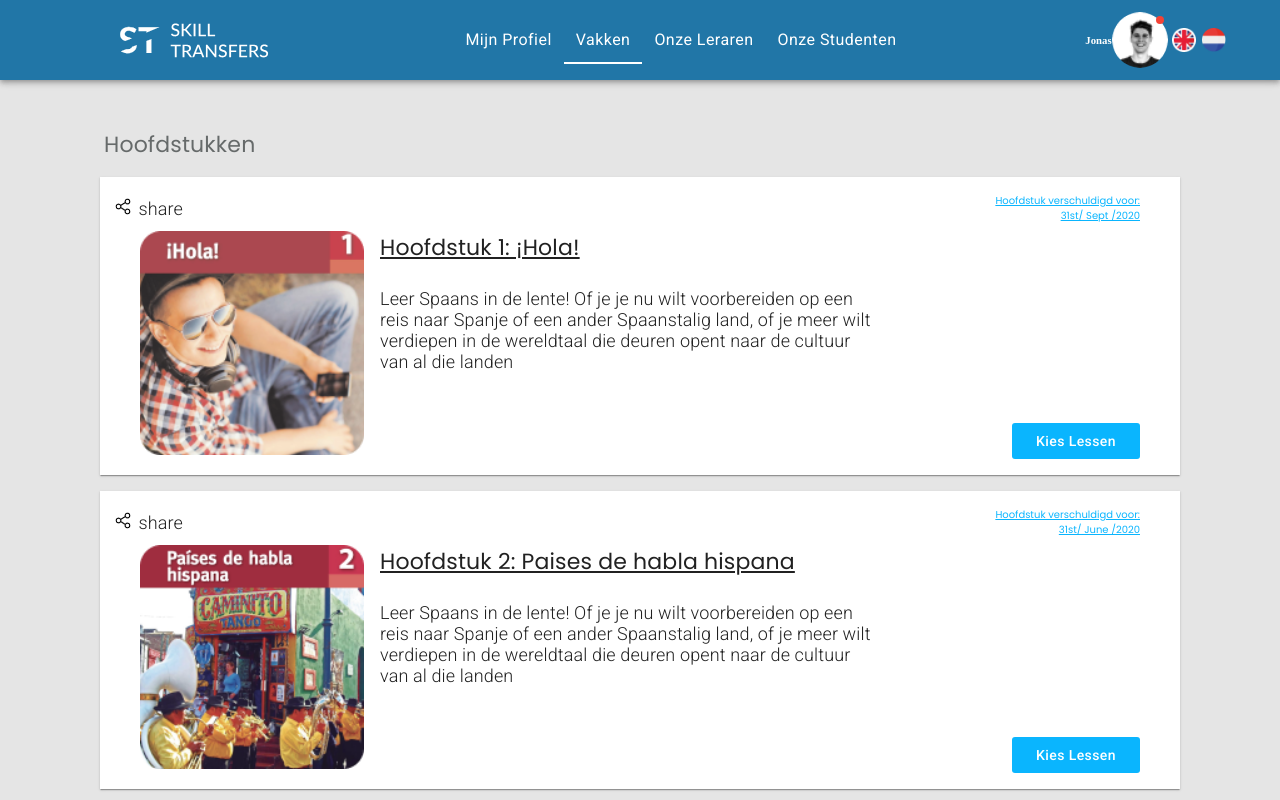
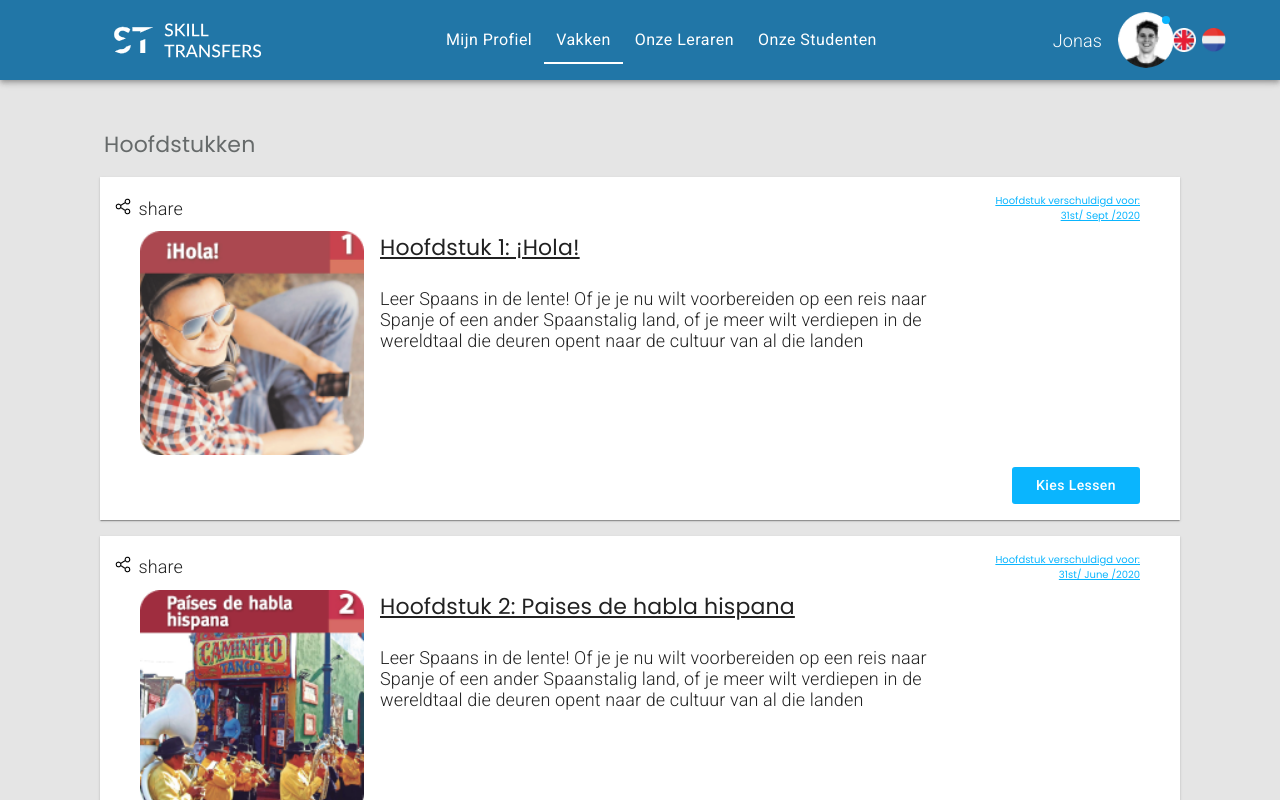
Before and after one commit to danSkilltransfers/schoolProject, a React (Create React App) app: page /spaans in a window 1280 px wide. Both pictures are taken after a click on the button "Sign In". Shown: the top 800 px of the page. Built offline with nearby package versions, Linux system fonts and the light colour scheme.

Commit message:
Spaans final

```diff
--- a/src/components/Layouts/Header.js
+++ b/src/components/Layouts/Header.js
@@ -351,14 +351,15 @@ export default function Header(props) {
               <Grid item>
                 {signIn ? (
                   <Grid container justify="center" alignItems="center">
-                    <Grid item>
-                      <h6>Jonas</h6>
+                    <Grid item style={{ paddingRight: "1rem" }}>
+                      <Typography variant="h6">Jonas</Typography>
                     </Grid>
                     <Grid item>
                       <Badge
-                        color="error"
                         overlap="circle"
                         variant="dot"
+                        color="error"
+                        invisible={false}
                         anchorOrigin={{
                           vertical: "top",
                           horizontal: "right",
--- a/src/components/Pages/Spaans.js
+++ b/src/components/Pages/Spaans.js
@@ -27,6 +27,7 @@ const useStyles = makeStyles((theme) => ({
   },
   bluebutton: {
     ...theme.typography.bluebutton,
+    "&:hover": { background: theme.palette.common.titlegray },
     width: "8rem",
   },
   roundbutton: {
@@ -47,6 +48,16 @@ const useStyles = makeStyles((theme) => ({
     lineHeight: "26px",
     textDecoration: "underline",
     margin: "1rem 0 .5rem",
+  },
+  lessontext: {
+    maxWidth: "35rem",
+  },
+  graybutton: {
+    backgroundColor: theme.palette.common.titlegray,
+    color: "white",
+    margin: ".5rem 1rem 0 0",
+    textTransform: "none",
+    width:'8rem'
   },
 }));
 
@@ -141,9 +152,18 @@ const Spaans = () => {
                 alt="lesson"
                 className={classes.lessonimage}
               />
+              <Grid item container justify="center" alignItems="center">
+                {material && index === lesson.index ? (
+                  <Button variant="contained" className={classes.graybutton}>
+                    Materiaal
+                  </Button>
+                ) : (
+                  ""
+                )}
+              </Grid>
             </Grid>
 
-            <Grid item sm={6} zeroMinWidth>
+            <Grid item md={8} sm={6} zeroMinWidth>
               <Grid container direction="column" spacing={3}>
                 <Grid item>
                   <Typography variant="h4">
@@ -297,29 +317,38 @@ const Spaans = () => {
                       </Grid>
                     </Grid>
                   ) : (
-                    <Typography variant="h6">{lesson.description}</Typography>
+                    <Typography variant="h6" className={classes.lessontext}>
+                      {lesson.description}
+                    </Typography>
                   )}
                 </Grid>
               </Grid>
             </Grid>
+          </Grid>
+        </Grid>
+        <Grid item sm container justify="flex-end" alignItems="flex-end">
+          {/* {material && index === lesson.index ? (
+            <>
+              {" "}
+              <Button variant="contained" className={classes.graybutton}>
+                Uitleg
+              </Button>
+              <Button variant="contained" className={classes.graybutton}>
+                Kies Lessen
+              </Button>
+            </>
+          ) : (
+            ""
+          )} */}
 
-            <Grid
-              item
-              sm
-              container
-              direction="column"
-              justify="flex-end"
-              alignItems="flex-end">
           <Button
             className={classes.bluebutton}
             onClick={() => {
               setMaterial(!material);
               setIndex(lesson.index);
             }}>
-                {material && index === lesson.index ? "Cancel" : "Kies Lessen"}
+            {material && index === lesson.index ? "Uitleg" : "Kies Lessen"}
           </Button>
-            </Grid>
-          </Grid>
         </Grid>
       </Grid>
     </Paper>
--- a/src/components/Theme.js
+++ b/src/components/Theme.js
@@ -27,6 +27,7 @@ export default createMuiTheme({
     },
     primary: { main: `${Blue}` },
     secondary: { main: `${White}` },
+    error:{ main: `${LightBlue}` }
   },
   typography: {
     h3: {
```
Lines whose indentation alone changed are shown as unchanged.
